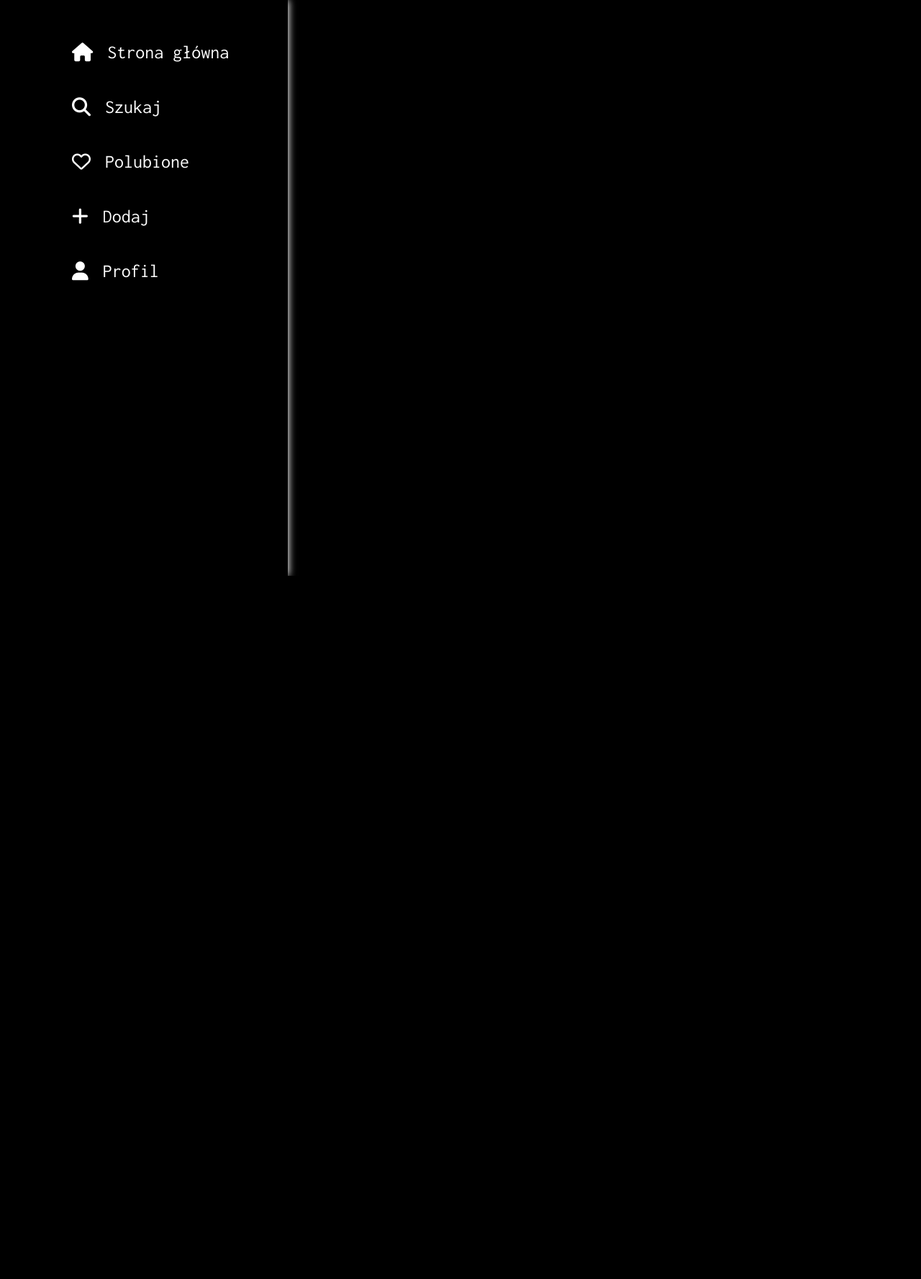
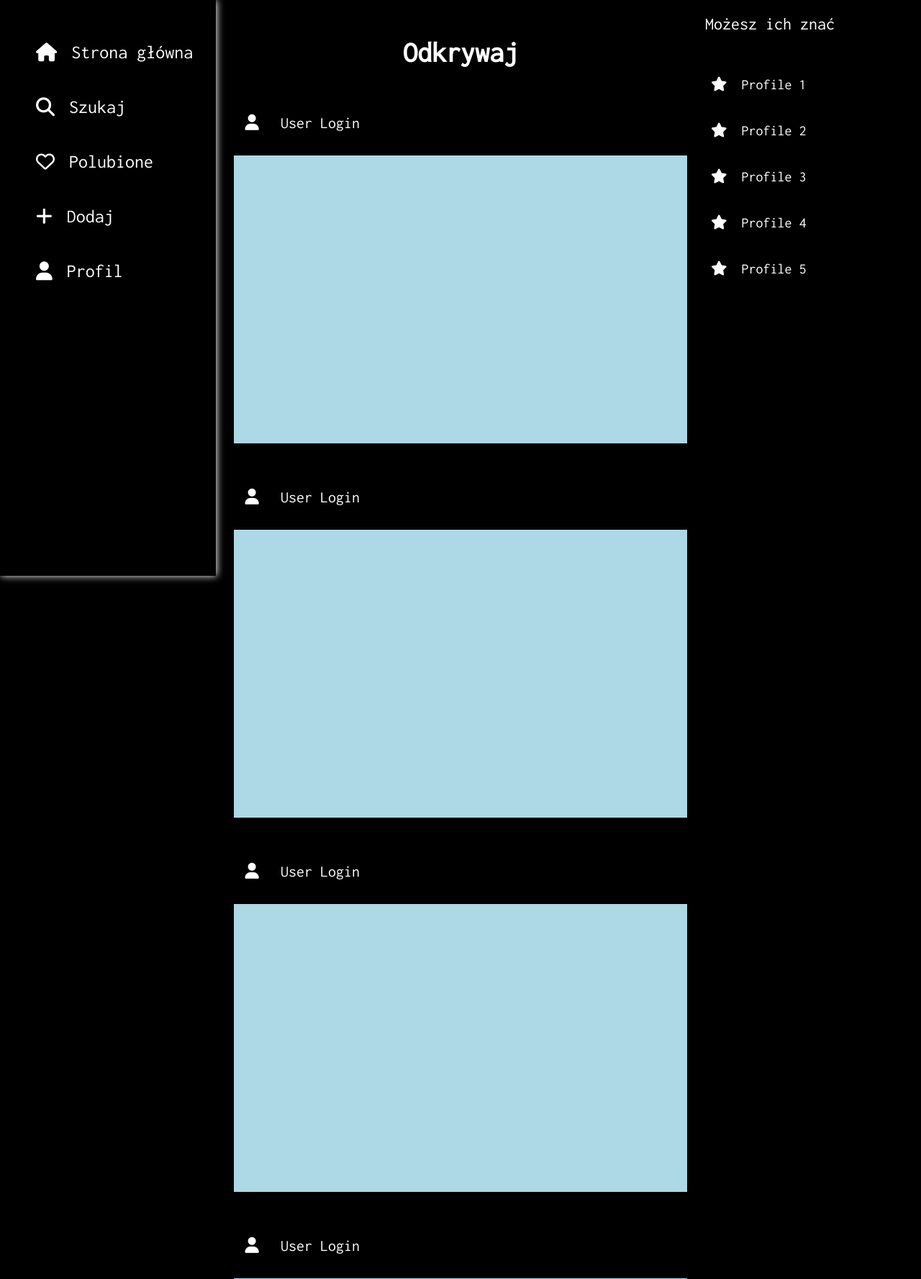
Before and after one commit to BaXTeReQ/photo_album_app, a PHP site: page /Views/index.php in a window 1280 px wide. Shown: the top 1777 px of the page at 72% size. Before the commit the page ends 800 px from the top, so only its background shows below. Run offline with PHP 8.4, Linux system fonts and the light colour scheme; some libraries are stand-ins or nearby versions.

Commit message:
Main Page responsive layout
Main Page is now fully responsive
Minor fixes

```diff
--- a/Views/index.php
+++ b/Views/index.php
@@ -2,14 +2,16 @@
 <?php require '../userRecommendations.php' ?>
 
 <main class="mainPage">
-    <!-- <h2>Odkrywaj</h2>
+    <h2>Odkrywaj</h2>
     <section>
+        <?php for ($i = 0; $i < 10; $i++) : ?>
         <article class="post">
             <a href="#.php"><i class="fa-solid fa-user"></i></a>
             <span>User Login</span>
-            <img src="" alt="" style="background-color: lightblue;">
+            <div class="img"></div>
         </article>
-    </section> -->
+        <?php endfor; ?>
+    </section>
 </main>
 
 <?php require '../footer.php' ?>
--- a/src/style/_style.css
+++ b/src/style/_style.css
@@ -12,6 +12,16 @@ body {
     background-color: black;
 }
 
+main {
+    display: flex;
+    flex-direction: column;
+    align-items: center;
+}
+
+.mainPage section {
+    width: 100%;
+    max-width: 700px;
+}
 
 /* signIn.php */
 
@@ -174,3 +184,49 @@ body {
         width: 100vw;
     }
 }
+
+/* index.php */
+
+.mainPage {
+    color: white;
+    padding: 50px 25px;
+}
+
+.mainPage h2 {
+    margin: 0;
+    text-align: center;
+    font-size: 40px;
+}
+
+.mainPage .post {
+    margin-top: 50px;
+    font-size: 22px;
+    display: grid;
+    align-items: center;
+    grid-template-columns: 50px 1fr;
+    grid-template-rows: 50px 1fr;
+    gap: 20px 0;
+    grid-template-areas:
+        "userDataPhoto userDataLogin"
+        "photo photo";
+}
+
+.mainPage .post a {
+    grid-area: userDataPhoto;
+    text-align: center;
+    color: white;
+}
+
+.mainPage .post span {
+    grid-area: userDataLogin;
+    margin-left: 15px;
+}
+
+.mainPage .post .img {
+    grid-area: photo;
+
+    /* temporary */
+    width: 100%;
+    height: 400px;
+    background-color: lightblue;
+}
--- a/src/style/bodyGrid.css
+++ b/src/style/bodyGrid.css
@@ -17,15 +17,12 @@ body {
 
 .userRecommendations {
     grid-area: users;
-    display: none;
 }
 
 @media screen and (min-width: 992px) {
     body {
-        grid-template-columns: 400px 1fr 400px;
+        grid-template-columns: 300px 1fr 300px;
         grid-template-areas:
             "menu main users";
     }
-
-
 }
--- a/src/style/nav.css
+++ b/src/style/nav.css
@@ -4,11 +4,8 @@
     font-size: 30px;
     color: white;
     left: 0;
-    /* top: 0; */
     bottom: 0;
-    /* height: 100%; */
     height: 50px;
-    /* width: 400px; */
     width: 100%;
     overflow: hidden;
     z-index: 50;
@@ -68,7 +65,7 @@
     .navigation {
         top: 0;
         height: 100%;
-        width: 400px;
+        width: 300px;
         box-shadow: 1px 0 10px 0px rgb(255, 255, 255);
     }
 
--- a/src/style/userRecommendations.css
+++ b/src/style/userRecommendations.css
@@ -1,14 +1,15 @@
 .userRecommendations {
-    background-color: blue;
+    background-color: black;
     position: fixed;
     font-size: 30px;
     color: white;
     right: 0;
     top: 0;
     height: 500px;
-    width: 400px;
+    width: 300px;
     overflow: hidden;
     z-index: 50;
+    display: none;
 }
 
 .userRecommendations section {
@@ -23,13 +24,30 @@
     z-index: 20;
 }
 
-.userRecommendations section h2 {
+.userRecommendations h2 {
     margin: 20px 0 0;
+    font-size: 24px;
+    font-weight: normal;
+}
+
+.userRecommendations section ul {
+    box-sizing: border-box;
+    list-style-type: none;
+    width: 100%;
+    padding: 0;
+    margin-top: 25px;
+}
+
+.userRecommendations section ul li {
+    text-align: center;
+    padding: 8px;
+    margin: 25px 0;
+    max-width: 200px;
 }
 
 .userRecommendations section ul li a {
     display: flex;
-    justify-content: space-between;
+    justify-content: flex-start;
     align-items: center;
     text-decoration: none;
     color: white;
@@ -37,17 +55,12 @@
     font-size: 20px;
 }
 
-.userRecommendations section ul {
-    box-sizing: border-box;
-    list-style-type: none;
-    width: 100%;
-    padding: 0;
-    margin-top: 50px;
+.userRecommendations section ul li a i {
+    margin-right: 20px;
 }
 
-.userRecommendations section ul li {
-    text-align: center;
-    padding: 8px;
-    margin: 25px auto;
-    max-width: 200px;
+@media screen and (min-width: 992px) {
+    .userRecommendations {
+        display: block;
+    }
 }
--- a/userRecommendations.php
+++ b/userRecommendations.php
@@ -1,9 +1,9 @@
 <aside class="userRecommendations">
+    <h2>Możesz ich znać</h2>
     <section>
-        <h2>App Name</h2>
         <ul>
             <?php for ($i = 0; $i < 5; $i++) : ?>
-            <li><a href="#.php">Profile <?php echo $i + 1; ?> <i class="fa-solid fa-star"></i></a></li>
+            <li><a href="#.php"><i class="fa-solid fa-star"></i> Profile <?php echo $i + 1; ?></a></li>
             <?php endfor; ?>
         </ul>
     </section>
```
